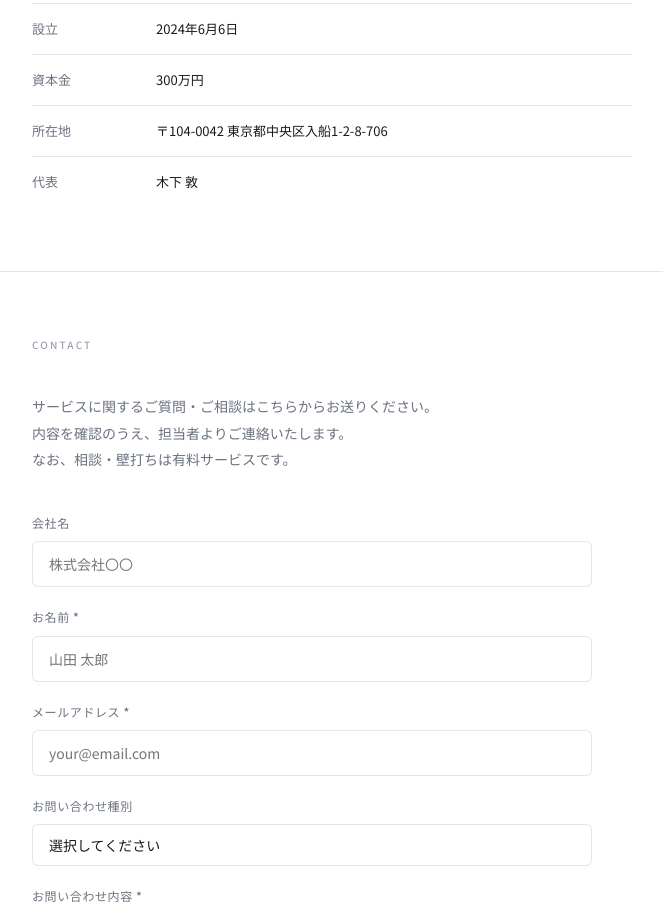
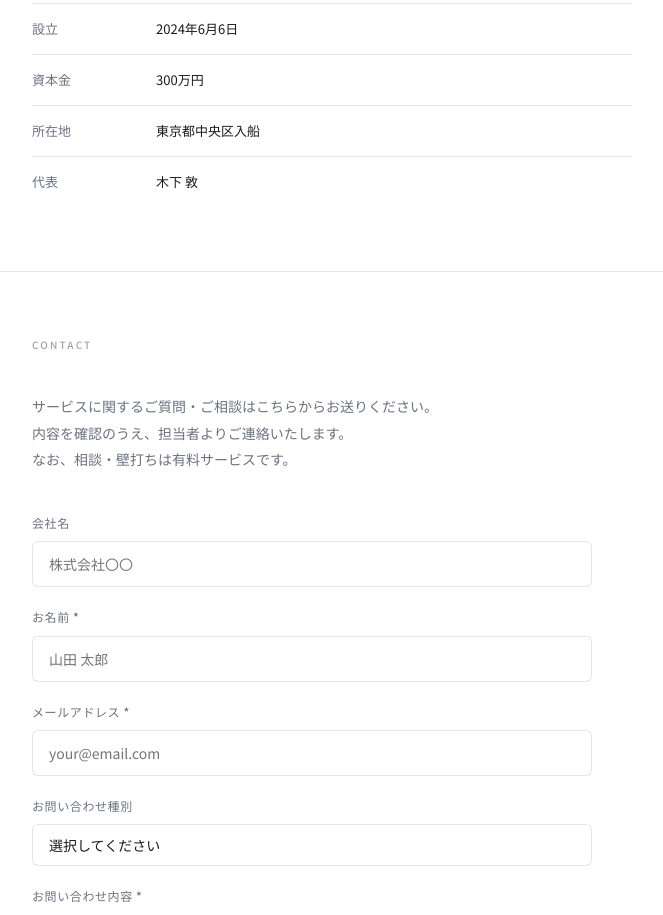
Before and after one commit to kinoppi/techno-pedia, a plain HTML site: page index.html in a window 1280 px wide. Shown: the part 1960-2875 px from the top of the page, without its empty margins (116-779 px from the left). Drawn offline with Linux system fonts and the light colour scheme.

Commit message:
Change company location address format
Updated company location information in index.html.

```diff
--- a/index.html
+++ b/index.html
@@ -513,7 +513,7 @@
       </div>
       <div class="company-row">
         <span class="company-key">所在地</span>
-        <span class="company-val">〒104-0042 東京都中央区入船1-2-8-706</span>
+        <span class="company-val">東京都中央区入船</span>
       </div>
       <div class="company-row">
         <span class="company-key">代表</span>
```
